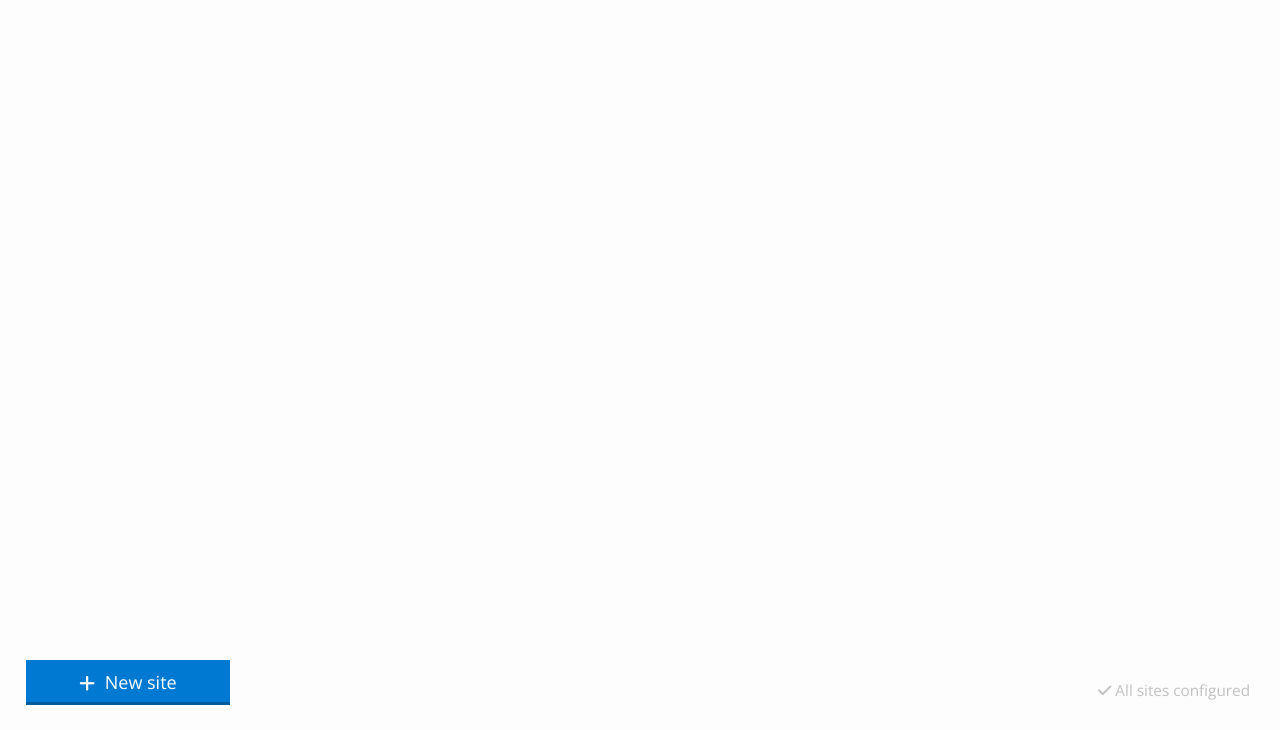
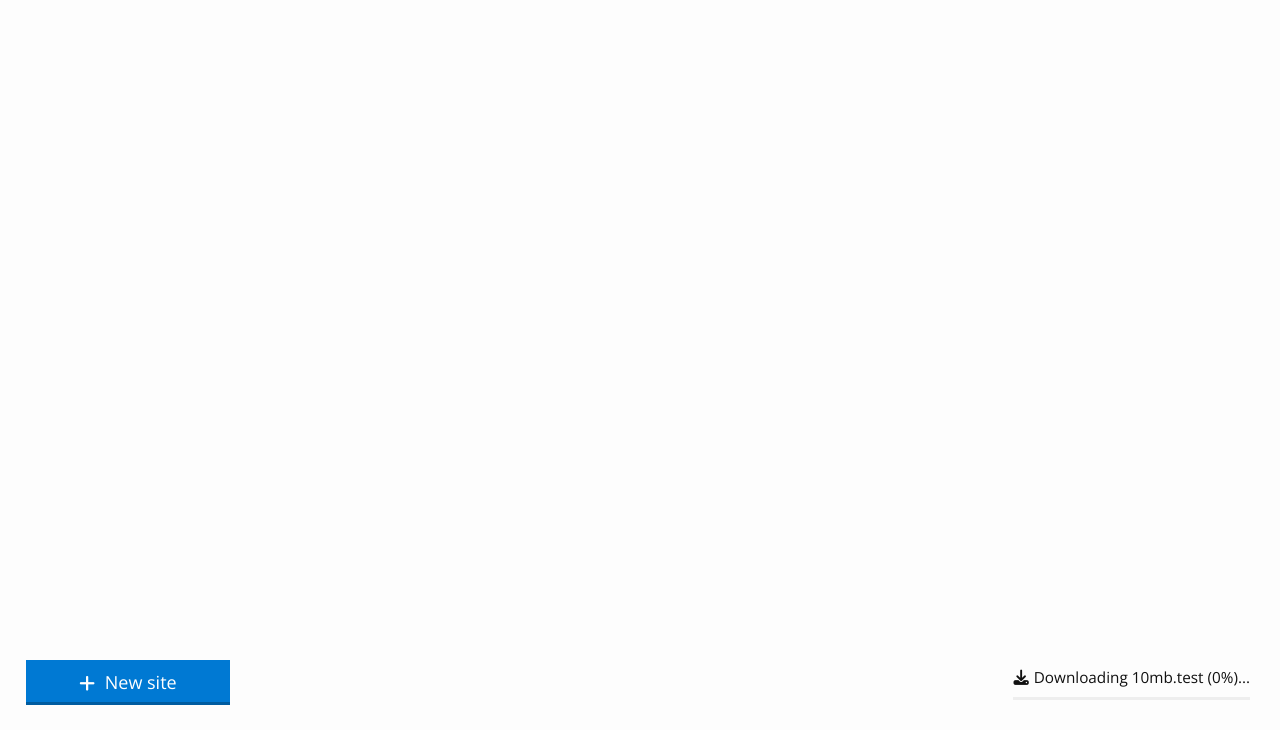
Before and after one commit to roydejong/WebDevKit, an Electron app: page html/index.html in a window 1280 px wide. Shown: the part 70-800 px from the top of the page. Drawn offline with nearby package versions, Linux system fonts and the light colour scheme; files that its build step writes are made by us from their sources; no server answers.

Commit message:
Integrate downloader with the UI.

```diff
--- a/assets/app.scss
+++ b/assets/app.scss
@@ -150,4 +150,35 @@ $bannerHeight: 62px;
   right: $paddingGeneric;
   opacity: 0.25;
   font-size: 85%;
+  text-align: right;
+
+  &.active {
+    opacity: 1;
+  }
+
+  i {
+    margin-right: 5px;
+  }
+
+  .progress-bar {
+    height: 3px;
+    width: 100%;
+    margin-top: 10px;
+  }
 }
+
+
+.progress-bar {
+  display: block;
+  position: relative;
+  background: #eee;
+  height: 20px;
+  width: 200px;
+
+  .inner {
+    width: 0;
+    max-width: 100%;
+    height: 100%;
+    background: $colorTextLink;
+  }
+}
--- a/html/index.html
+++ b/html/index.html
@@ -34,11 +34,9 @@
 
 </main>
 
-<footer class="status-bar">
-    <i class="fa fa-check"></i> All sites configured
-</footer>
+<footer class="status-bar"></footer>
 
-<script src="../assets/3rdparty/jquery-2.2.1.min.js"></script>
+<script>window.$ = window.jQuery = require('../assets/3rdparty/jquery-2.2.1.min.js');</script>
 <script src="../src/renderer/page.js"></script>
 
 </body>
--- a/src/io/downloader.js
+++ b/src/io/downloader.js
@@ -11,6 +11,7 @@ let prototype = Downloader.prototype;
 function Downloader(url, targetPath) {
     this.url = url;
     this.filename = this.url.substring(this.url.lastIndexOf('/') + 1);
+    this.callbacks = [];
 
     if (targetPath) {
         this.targetPath = targetPath;
@@ -25,27 +26,27 @@ prototype.reset = function () {
     this.bytesReceived = 0;
     this.bytesTotal = Number.MAX_VALUE;
 
-    this.callbacks = [];
-
     this.isComplete = false;
     this.isRunning = false;
     this.hasErrored = false;
     this.errorMessage = null;
 
+    this.percentage = 0;
     this.lastLogPercentage = -1;
 };
 
 prototype.onProgress = function (userCallback) {
     this.callbacks.push(userCallback);
+    console.log(this);
 };
 
 prototype.signalProgress = function () {
-    var progressPayload = {
-        source: this
-    };
+    var progressPayload = this;
+    console.log(this);
 
     for (var i = 0; i < this.callbacks.length; i++) {
         this.callbacks[i](progressPayload);
+        console.log('invoke');
     }
 };
 
@@ -98,6 +99,8 @@ prototype.download = function () {
             let displayPercentage = (Math.floor(percentage * 100)).toFixed(0);
             let comparePercentage = Math.floor(displayPercentage / 10);
 
+            this.percentage = displayPercentage;
+
             if (this.lastLogPercentage != comparePercentage) {
                 Logger.log('(Downloader)\t-> ' + displayPercentage + '%\t(' + this.bytesReceived + ' of ' + this.bytesTotal + ' bytes)');
                 this.lastLogPercentage = comparePercentage;
--- a/src/renderer/page.js
+++ b/src/renderer/page.js
@@ -3,10 +3,14 @@
 const Logger = require('../src/io/logger.js');
 const Config = require('../src/config.js');
 const Downloader = require('../src/io/downloader.js');
+const StatusBar = require('../src/ui/statusbar.js');
 
 Logger.info('Main page script has loaded. Initializing...');
 
 require('../src/ui/menu.js').init();
 
+StatusBar.setStatus('check', 'Okay');
+
 var downloaderTest = new Downloader('http://cachefly.cachefly.net/10mb.test');
+StatusBar.trackDownload(downloaderTest);
 downloaderTest.download();
--- /dev/null
+++ b/src/ui/statusbar.js
@@ -0,0 +1,62 @@
+"use strict";
+
+var StatusBar = {
+    setStatus: function (icon, text) {
+        let $container = jQuery('.status-bar');
+        $container.removeClass('active');
+        $container.html('');
+
+        if (icon) {
+            $('<i />')
+                .addClass('fa')
+                .addClass('fa-' + icon)
+                .appendTo($container);
+        }
+
+        $('<span />')
+            .text(text)
+            .appendTo($container);
+    },
+
+    trackDownload: function (downloader) {
+        // If we have not yet attached to this downloader's progress events, do this now
+        if (!downloader.attachedToStatusBar) {
+            downloader.attachedToStatusBar = true;
+            downloader.onProgress(StatusBar.trackDownload);
+        }
+
+        if (downloader.isComplete) {
+            StatusBar.setStatus('check', 'Download complete');
+            return;
+        }
+
+        if (downloader.hasErrored) {
+            StatusBar.setStatus('warning', 'Download failed');
+            return;
+        }
+
+        let $container = jQuery('.status-bar');
+        $container.addClass('active');
+        $container.html('');
+
+        $('<i />')
+            .addClass('fa')
+            .addClass('fa-download')
+            .appendTo($container);
+
+        $('<span />')
+            .text('Downloading ' + downloader.filename + ' (' + downloader.percentage + '%)...')
+            .appendTo($container);
+
+        var $pgoressBar = $('<div />')
+            .addClass('progress-bar')
+            .appendTo($container);
+
+        $('<div />')
+            .addClass('inner')
+            .css('width', downloader.percentage + '%')
+            .appendTo($pgoressBar);
+    }
+};
+
+module.exports = StatusBar;
```
